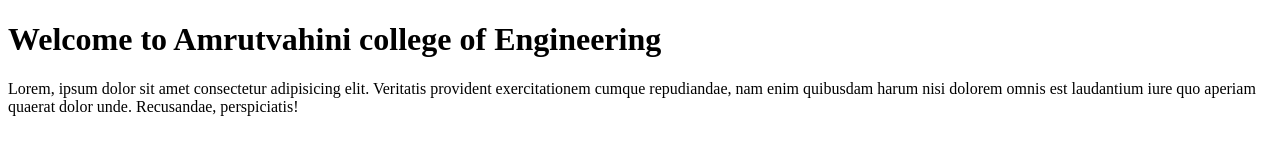
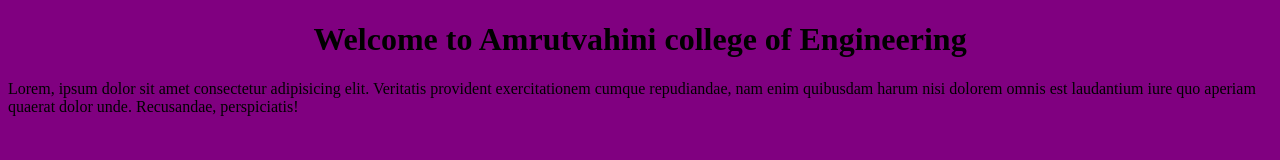
Before and after one commit to jadu-0/Day1, a plain HTML site: page index.html in a window 1280 px wide. Drawn offline with Linux system fonts and the light colour scheme.

Commit message:
updated baground and title and head aligmant

```diff
--- a/index.html
+++ b/index.html
@@ -3,10 +3,10 @@
 <head>
     <meta charset="UTF-8">
     <meta name="viewport" content="width=device-width, initial-scale=1.0">
-    <title>Home Page</title>
+    <title>Yash | Home Page</title>
 </head>
-<body>
-    <h1>Welcome to Amrutvahini college of Engineering</h1>
+<body bgcolor="purple">
+    <h1 align = "center">Welcome to Amrutvahini college of Engineering</h1>
     <p>Lorem, ipsum dolor sit amet consectetur adipisicing elit. Veritatis provident exercitationem cumque repudiandae, nam enim quibusdam harum nisi dolorem omnis est laudantium iure quo aperiam quaerat dolor unde. Recusandae, perspiciatis!</p>
 </body>
 </html>
```
